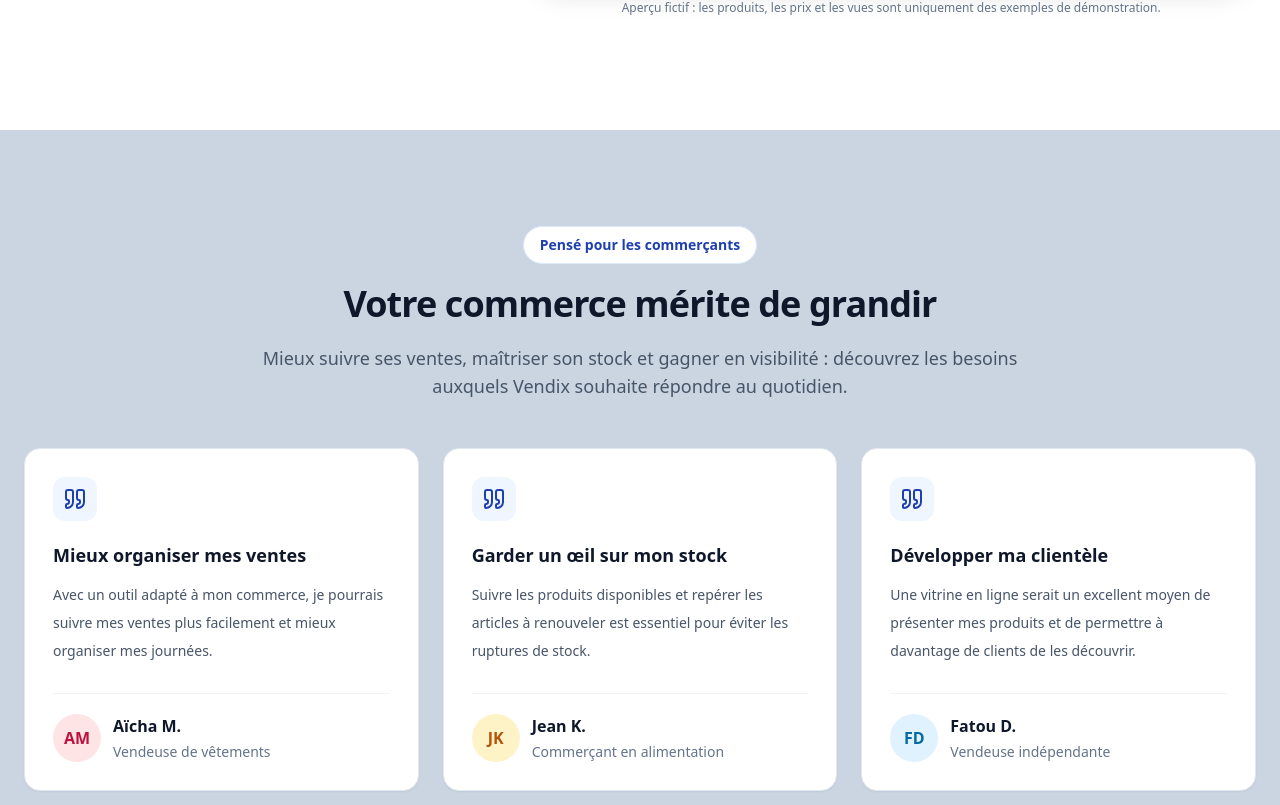
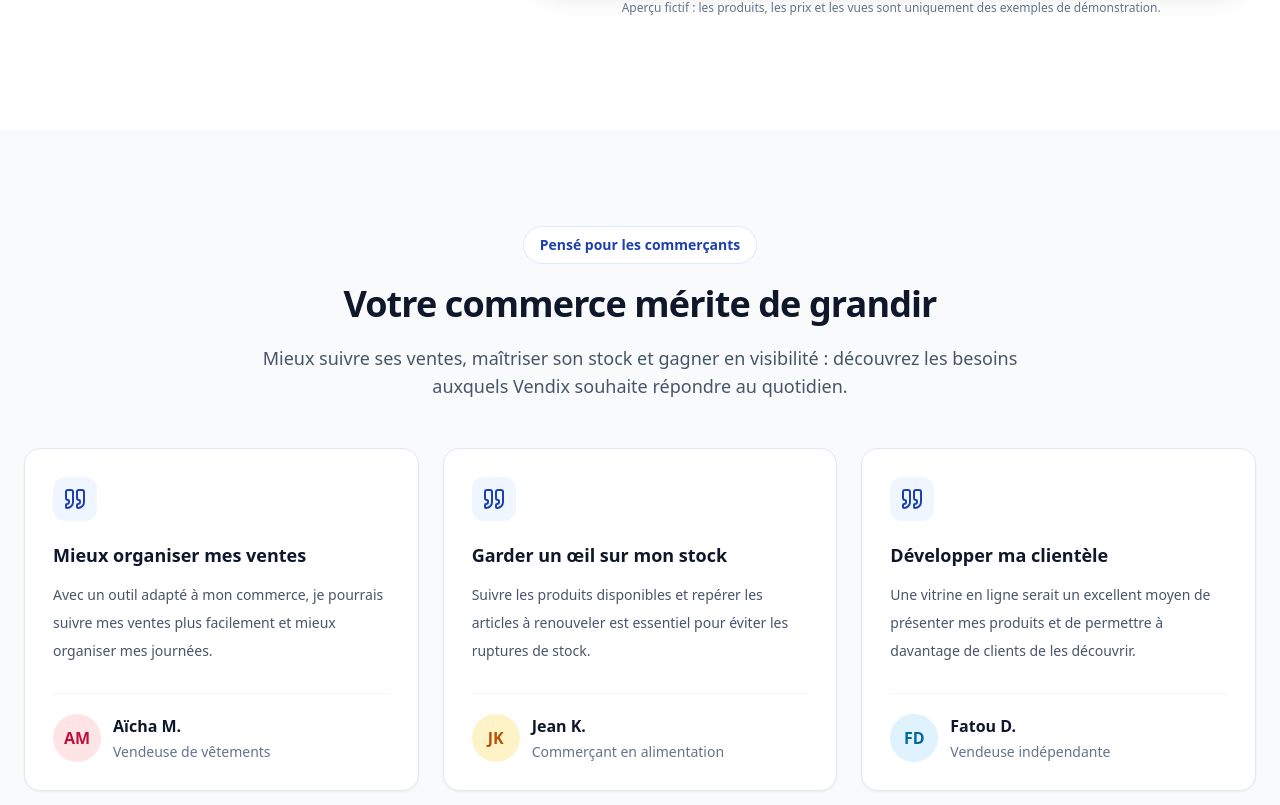
Before and after one commit to 7Bhil/Vendix-client, a React (Vite) app: page / in a window 1280 px wide. Shown: the part 5455-6260 px from the top of the page. Built offline with nearby package versions, Linux system fonts and the light colour scheme; no server answers; the HTML template or start-up script is replaced by a standard one.

Commit message:
fix(landing): ajout id temoignages et alignement couleur bg-vendix-surface

```diff
--- a/src/components/landing/TestimonialsSection.jsx
+++ b/src/components/landing/TestimonialsSection.jsx
@@ -34,7 +34,7 @@ const testimonials = [
 
 export default function TestimonialsSection() {
   return (
-    <section className="bg-slate-300 px-6 py-20 sm:py-24">
+    <section id="temoignages" className="bg-vendix-surface px-6 py-20 sm:py-24">
       <div className="mx-auto max-w-7xl">
         {/* En-tête de la section */}
         <div className="mx-auto max-w-3xl text-center">
```
